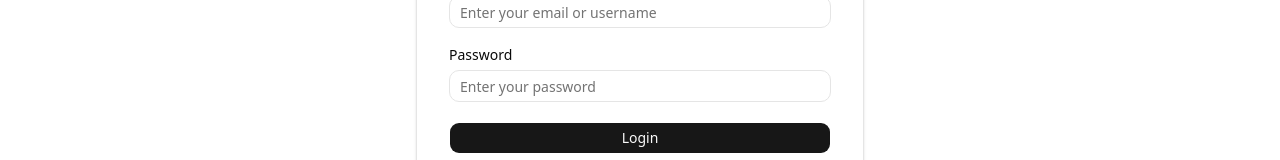
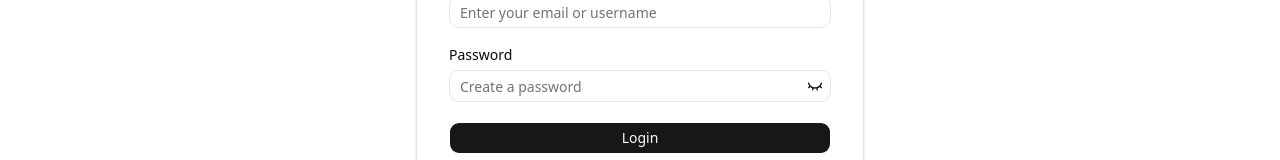
Before and after one commit to SumanrajBera/nextjs-part2, a Next.js app: page /login in a window 1280 px wide. Shown: the part 388-548 px from the top of the page. Built offline with nearby package versions, Linux system fonts and the light colour scheme.

Commit message:
Added Password hide in Login and collection of form data

```diff
--- a/src/app/login/page.js
+++ b/src/app/login/page.js
@@ -1,3 +1,5 @@
+'use client'
+import { useState } from "react";
 import Link from "next/link";
 
 import { Button } from "@/components/ui/button";
@@ -5,6 +7,19 @@ import { Input } from "@/components/ui/input";
 import { Label } from "@/components/ui/label";
 
 const Page = () => {
+    const [formData, setFormData] = useState({})
+    const [showPassword, setShowPassword] = useState(false);
+
+    const handleChange = (e) => {
+        const { name, value } = e.target
+
+        setFormData({ ...formData, [name]: value })
+    }
+
+    const handleSubmit = (e) => {
+        e.preventDefault()
+    }
+
     return (
         <div className="flex h-full items-center justify-center px-4">
             <div className="w-full max-w-md rounded-xl border bg-background p-8 shadow-sm">
@@ -15,27 +30,39 @@ const Page = () => {
                     </p>
                 </div>
 
-                <form className="space-y-5">
+                <form className="space-y-5" onSubmit={handleSubmit}>
                     <div className="space-y-2">
                         <Label htmlFor="email">
                             Email / Username
                         </Label>
                         <Input
+                            name="identifier"
                             id="email"
                             type="text"
                             placeholder="Enter your email or username"
+                            onChange={handleChange}
                         />
                     </div>
 
                     <div className="space-y-2">
-                        <Label htmlFor="password">
-                            Password
-                        </Label>
-                        <Input
-                            id="password"
-                            type="password"
-                            placeholder="Enter your password"
-                        />
+                        <Label htmlFor="password">Password</Label>
+                        <div className="relative">
+                            <Input
+                                name="password"
+                                id="password"
+                                type={showPassword ? "text" : "password"}
+                                placeholder="Create a password"
+                                onChange={handleChange}
+                            />
+                            <button
+                                type="button"
+                                onClick={() => setShowPassword((prev) => !prev)}
+                                className="absolute right-2 top-1/2 -translate-y-1/2 cursor-pointer transition-transform duration-150 active:scale-110"
+                            >
+                                {showPassword ? <svg xmlns="http://www.w3.org/2000/svg" className="h-4 w-4" viewBox="0 0 24 24" fill="currentColor"><path d="M12.0003 3C17.3924 3 21.8784 6.87976 22.8189 12C21.8784 17.1202 17.3924 21 12.0003 21C6.60812 21 2.12215 17.1202 1.18164 12C2.12215 6.87976 6.60812 3 12.0003 3ZM12.0003 19C16.2359 19 19.8603 16.052 20.7777 12C19.8603 7.94803 16.2359 5 12.0003 5C7.7646 5 4.14022 7.94803 3.22278 12C4.14022 16.052 7.7646 19 12.0003 19ZM12.0003 16.5C9.51498 16.5 7.50026 14.4853 7.50026 12C7.50026 9.51472 9.51498 7.5 12.0003 7.5C14.4855 7.5 16.5003 9.51472 16.5003 12C16.5003 14.4853 14.4855 16.5 12.0003 16.5ZM12.0003 14.5C13.381 14.5 14.5003 13.3807 14.5003 12C14.5003 10.6193 13.381 9.5 12.0003 9.5C10.6196 9.5 9.50026 10.6193 9.50026 12C9.50026 13.3807 10.6196 14.5 12.0003 14.5Z"></path></svg>
+                                    : <svg xmlns="http://www.w3.org/2000/svg" className="h-4 w-4" viewBox="0 0 24 24" fill="currentColor"><path d="M9.34268 18.7819L7.41083 18.2642L8.1983 15.3254C7.00919 14.8874 5.91661 14.2498 4.96116 13.4534L2.80783 15.6067L1.39362 14.1925L3.54695 12.0392C2.35581 10.6103 1.52014 8.87466 1.17578 6.96818L3.14386 6.61035C3.90289 10.8126 7.57931 14.0001 12.0002 14.0001C16.4211 14.0001 20.0976 10.8126 20.8566 6.61035L22.8247 6.96818C22.4803 8.87466 21.6446 10.6103 20.4535 12.0392L22.6068 14.1925L21.1926 15.6067L19.0393 13.4534C18.0838 14.2498 16.9912 14.8874 15.8021 15.3254L16.5896 18.2642L14.6578 18.7819L13.87 15.8418C13.2623 15.9459 12.6376 16.0001 12.0002 16.0001C11.3629 16.0001 10.7381 15.9459 10.1305 15.8418L9.34268 18.7819Z"></path></svg>}
+                            </button>
+                        </div>
                     </div>
 
                     <Button className="w-full" type="submit">
--- a/src/app/register/page.js
+++ b/src/app/register/page.js
@@ -7,7 +7,19 @@ import { Input } from "@/components/ui/input";
 import { Label } from "@/components/ui/label";
 
 const Page = () => {
+    const [formData, setFormData] = useState({})
     const [showPassword, setShowPassword] = useState(false);
+    console.log(formData)
+
+    const handleChange = (e) => {
+        const { name, value } = e.target
+
+        setFormData({ ...formData, [name]: value })
+    }
+
+    const handleSubmit = (e) => {
+        e.preventDefault()
+    }
     return (
         <div className="flex h-full items-center justify-center px-4">
             <div className="w-full max-w-md rounded-xl border bg-background p-8 shadow-sm">
@@ -18,22 +30,26 @@ const Page = () => {
                     </p>
                 </div>
 
-                <form className="space-y-5">
+                <form className="space-y-5" onSubmit={handleSubmit}>
                     <div className="space-y-2">
                         <Label htmlFor="username">Username</Label>
                         <Input
+                            name="username"
                             id="username"
                             type="text"
                             placeholder="Enter your username"
+                            onChange={handleChange}
                         />
                     </div>
 
                     <div className="space-y-2">
                         <Label htmlFor="email">Email</Label>
                         <Input
+                            name="email"
                             id="email"
                             type="email"
                             placeholder="Enter your email"
+                            onChange={handleChange}
                         />
                     </div>
 
@@ -41,9 +57,11 @@ const Page = () => {
                         <Label htmlFor="password">Password</Label>
                         <div className="relative">
                             <Input
+                                name="password"
                                 id="password"
                                 type={showPassword ? "text" : "password"}
                                 placeholder="Create a password"
+                                onChange={handleChange}
                             />
                             <button
                                 type="button"
```
